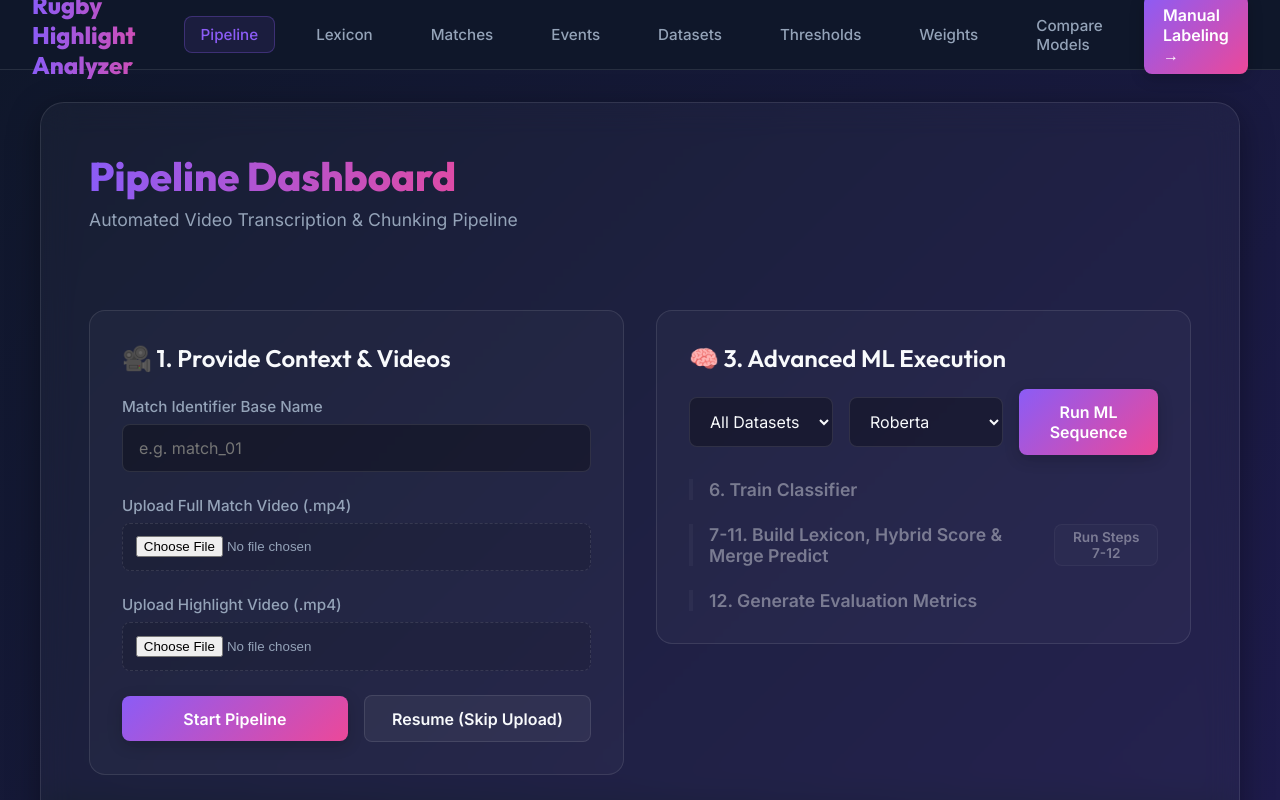
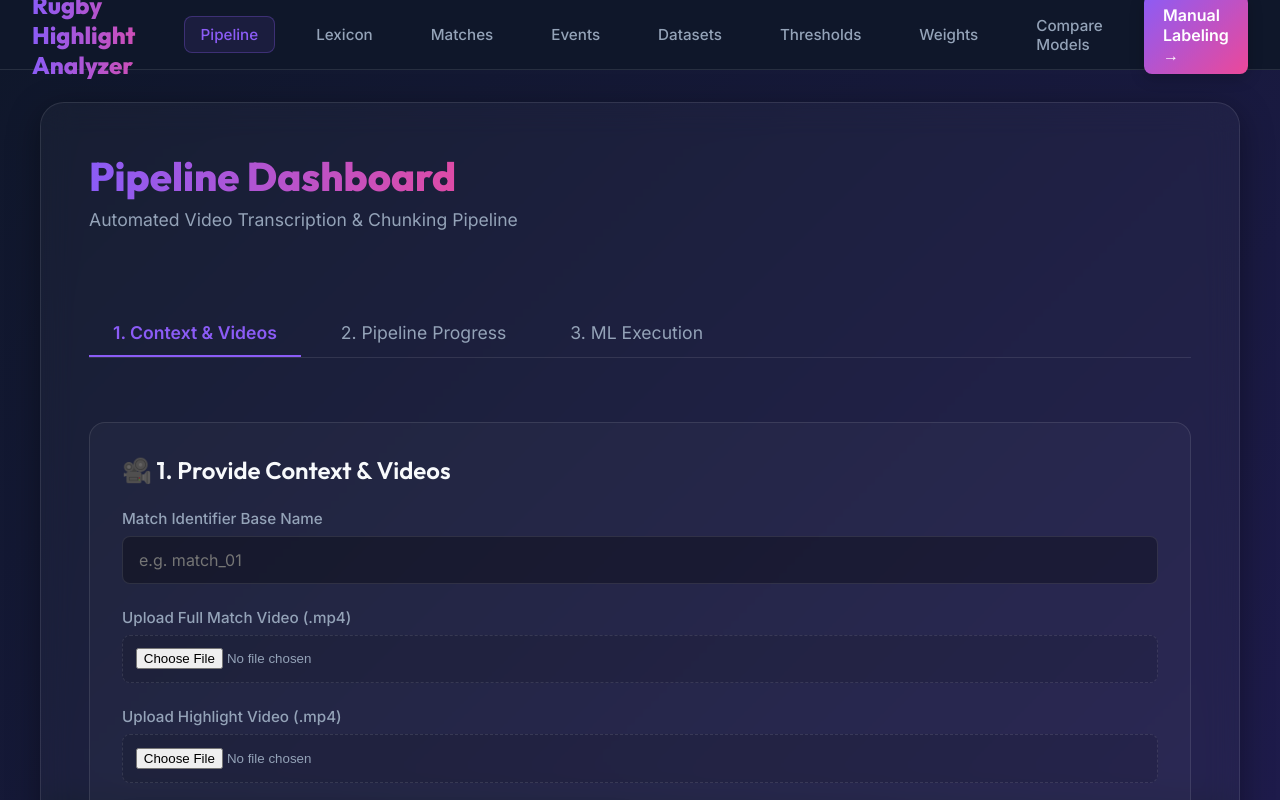
Before and after one commit to AutomateLightSolutions/piyushan-commentary-analysis, a Next.js app in the folder frontend/: page / in a window 1280 px wide. Shown: the top 800 px of the page. Built offline with nearby package versions, Linux system fonts and the light colour scheme.

Commit message:
view different datasets to select for tarin model

```diff
--- a/frontend/src/app/globals.css
+++ b/frontend/src/app/globals.css
@@ -427,3 +427,35 @@ h1, h2, h3, h4, h5, h6 {
 .text-muted { color: var(--text-muted); }
 .text-primary { color: var(--primary-color); }
 .text-secondary { color: var(--secondary-color); }
+
+/* Tabs */
+.tabs-container {
+  display: flex;
+  gap: 1rem;
+  margin-bottom: 2rem;
+  border-bottom: 1px solid var(--glass-border);
+  overflow-x: auto;
+}
+
+.tab-btn {
+  padding: 0.75rem 1.5rem;
+  background: transparent;
+  border: none;
+  border-bottom: 2px solid transparent;
+  color: var(--text-muted);
+  cursor: pointer;
+  font-size: 1.1rem;
+  font-family: 'Inter', sans-serif;
+  transition: all 0.3s ease;
+  white-space: nowrap;
+}
+
+.tab-btn:hover {
+  color: var(--text-main);
+}
+
+.tab-btn.active {
+  color: var(--primary-color);
+  border-bottom-color: var(--primary-color);
+  font-weight: 600;
+}
--- a/frontend/src/app/page.js
+++ b/frontend/src/app/page.js
@@ -1,67 +1,164 @@
 "use client";
 
-import { useState, useRef, useContext, useEffect } from "react";
+import React, { useState, useRef, useContext, useEffect } from "react";
 import Link from "next/link";
 import "./globals.css";
 import { PipelineContext } from "./PipelineContext";
 
-export default function Home() {
-  const [matchId, setMatchId] = useState("");
-  const [existingMatches, setExistingMatches] = useState([]);
-  const [fullVideo, setFullVideo] = useState(null);
-  const [highlightVideo, setHighlightVideo] = useState(null);
-
-  const {
-    steps,
-    mlSteps,
-    metricsData,
-    selectedModel,
-    setSelectedModel,
-    selectedDataset,
-    setSelectedDataset,
-    isProcessing,
-    isMlProcessing,
-    handleProcess,
-    handleResume,
-    handleMlProcess,
-    handleMlProcessSkipTrain,
-    handleStop
-  } = useContext(PipelineContext);
+function DatasetModal({ isOpen, onClose, existingMatches, selectedDataset, setSelectedDataset }) {
+  const [history, setHistory] = useState([]);
+  const [expandedMetrics, setExpandedMetrics] = useState(null);
 
   useEffect(() => {
-    fetch("/api/manage-matches")
+    if (isOpen) {
+      fetch("/api/metrics")
         .then(res => res.json())
-      .then(data => setExistingMatches(data.matchIds || []))
-      .catch(err => console.error("Failed to fetch existing matches", err));
-  }, []);
+        .then(data => setHistory(data))
+        .catch(err => console.error(err));
+    }
+  }, [isOpen]);
 
-  const logRefs = useRef({});
+  if (!isOpen) return null;
 
-  const onStartProcess = () => {
-    if (!matchId)        return alert("Please enter a Match Identifier Base Name!");
-    if (!fullVideo)      return alert("Please select the Full Match MP4!");
-    if (!highlightVideo) return alert("Please select the Highlight MP4!");
-    handleProcess(matchId, fullVideo, highlightVideo);
+  const models = [
+    { id: "roberta-base", label: "Roberta" },
+    { id: "microsoft/deberta-base", label: "DeBERTa" },
+    { id: "answerdotai/ModernBERT-base", label: "ModernBERT" },
+    { id: "bert-base-uncased", label: "BERT" },
+  ];
+
+  const datasetOptions = ["all", ...existingMatches];
+
+  const getHistoryFor = (dataset, modelId) => {
+    if (dataset === "all") return [];
+    // Find the latest evaluation round for this match_id and model_used
+    const records = history.filter(h => h.match_id === dataset && h.model_used === modelId);
+    return records.sort((a, b) => b.training_round - a.training_round || b.evaluation_round - a.evaluation_round);
   };
 
-  const onResumeProcess = () => {
-    if (!matchId) return alert("Please enter the Match Identifier Base Name that you want to resume processing for!");
-    handleResume(matchId);
+  const toggleMetrics = (dataset, modelId) => {
+    const key = `${dataset}-${modelId}`;
+    setExpandedMetrics(expandedMetrics === key ? null : key);
   };
 
-  // ── Step renderer ──────────────────────────────────────────────────────────
-  const renderStep = (step, activeColor) => {
-    const setRef = (el) => { if (el) logRefs.current[step.id] = el; };
+  return (
+    <div style={{
+      position: "fixed", top: 0, left: 0, right: 0, bottom: 0,
+      backgroundColor: "rgba(0,0,0,0.7)", display: "flex", justifyContent: "center", alignItems: "center", zIndex: 1000
+    }}>
+      <div className="glass-card" style={{ width: "90%", maxWidth: "900px", maxHeight: "90vh", overflowY: "auto", position: "relative" }}>
+        <button onClick={onClose} style={{ position: "absolute", top: "1rem", right: "1rem", background: "transparent", border: "none", color: "white", fontSize: "1.5rem", cursor: "pointer" }}>×</button>
+        <h2 className="card-title">Select Dataset</h2>
+        <p className="page-subtitle" style={{ fontSize: "0.9rem" }}>View previous trainings and evaluation metrics for each model.</p>
+
+        <div className="table-container mt-3">
+          <table className="table-modern">
+            <thead>
+              <tr>
+                <th>Dataset</th>
+                {models.map(m => <th key={m.id} style={{ textAlign: "center" }}>{m.label}</th>)}
+                <th style={{ textAlign: "right" }}>Action</th>
+              </tr>
+            </thead>
+            <tbody>
+              {datasetOptions.map(ds => (
+                <React.Fragment key={ds}>
+                  <tr>
+                    <td style={{ fontWeight: "bold" }}>{ds === "all" ? "All Datasets" : ds}</td>
+                    {models.map(m => {
+                      const records = getHistoryFor(ds, m.id);
+                      const hasTrained = records.length > 0;
+                      return (
+                        <td key={m.id} style={{ textAlign: "center" }}>
+                          {ds === "all" ? "-" : hasTrained ? (
+                            <button
+                              onClick={() => toggleMetrics(ds, m.id)}
+                              style={{ background: "transparent", border: "none", cursor: "pointer", color: "var(--primary-color)" }}
+                              title="Click to view metrics"
+                            >
+                              ✅ <small style={{ color: "#a1a1aa" }}>(v{records[0].training_round})</small>
+                            </button>
+                          ) : (
+                            <span style={{ opacity: 0.5 }}>❌</span>
+                          )}
+                        </td>
+                      );
+                    })}
+                    <td style={{ textAlign: "right" }}>
+                      <button
+                        className={`btn ${selectedDataset === ds ? "btn-primary" : "btn-secondary"}`}
+                        onClick={() => { setSelectedDataset(ds); onClose(); }}
+                        style={{ padding: "0.4rem 1rem", fontSize: "0.85rem" }}
+                      >
+                        {selectedDataset === ds ? "Selected" : "Select"}
+                      </button>
+                    </td>
+                  </tr>
+
+                  {/* Expanded Metrics Row */}
+                  {models.map(m => {
+                    const key = `${ds}-${m.id}`;
+                    if (expandedMetrics === key) {
+                      const records = getHistoryFor(ds, m.id);
+                      const latest = records[0];
+                      if (!latest) return null;
+
+                      return (
+                        <tr key={`metrics-${key}`} style={{ backgroundColor: "rgba(0,0,0,0.3)" }}>
+                          <td colSpan={6} style={{ padding: "1rem" }}>
+                            <div style={{ display: "flex", justifyContent: "space-between", alignItems: "center", marginBottom: "0.5rem" }}>
+                              <h4 style={{ margin: 0, color: "var(--primary-color)" }}>{m.label} Evaluation (Round {latest.training_round})</h4>
+                              <small style={{ color: "#a1a1aa" }}>{new Date(latest.timestamp).toLocaleString()}</small>
+                            </div>
+                            <table className="table-modern" style={{ fontSize: "0.85rem", background: "rgba(255,255,255,0.02)" }}>
+                              <thead>
+                                <tr>
+                                  <th>Approach</th>
+                                  <th>Precision</th>
+                                  <th>Recall</th>
+                                  <th>F1 Score</th>
+                                </tr>
+                              </thead>
+                              <tbody>
+                                {Object.entries(latest.metrics).map(([approach, vals]) => (
+                                  <tr key={approach}>
+                                    <td>{approach}</td>
+                                    <td>{vals.precision?.toFixed(2)}</td>
+                                    <td>{vals.recall?.toFixed(2)}</td>
+                                    <td style={{ color: "var(--success-color)", fontWeight: "bold" }}>{vals.f1?.toFixed(2)}</td>
+                                  </tr>
+                                ))}
+                              </tbody>
+                            </table>
+                          </td>
+                        </tr>
+                      );
+                    }
+                    return null;
+                  })}
+                </React.Fragment>
+              ))}
+            </tbody>
+          </table>
+        </div>
+      </div>
+    </div>
+  );
+}
+
+function StepItem({ step, activeColor, handleMlProcessSkipTrain, isProcessing, isMlProcessing }) {
+  const logRef = useRef(null);
   const hasLiveLines = step.lines && step.lines.length > 0;
   const showBox = hasLiveLines || step.log || step.status === "active";
 
   useEffect(() => {
-        const el = logRefs.current[step.id];
-        if (el) el.scrollTop = el.scrollHeight;
-    }, [step.lines, step.log, step.id]);
+      if (logRef.current) {
+          logRef.current.scrollTop = logRef.current.scrollHeight;
+      }
+  }, [step.lines, step.log]);
 
   return (
-      <div key={step.id} style={{
+    <div style={{
       opacity: step.status === "idle" ? 0.4 : 1,
       transition: "opacity 0.3s ease",
       borderLeft: `4px solid ${
@@ -95,7 +192,7 @@ export default function Home() {
 
       {/* Terminal log box */}
       {showBox && (
-          <div ref={setRef} style={{
+        <div ref={logRef} style={{
           marginTop: "0.75rem",
           background: "rgba(0,0,0,0.5)",
           padding: "1rem",
@@ -138,11 +235,71 @@ export default function Home() {
       )}
     </div>
   );
+}
+
+export default function Home() {
+  const [matchId, setMatchId] = useState("");
+  const [existingMatches, setExistingMatches] = useState([]);
+  const [fullVideo, setFullVideo] = useState(null);
+  const [highlightVideo, setHighlightVideo] = useState(null);
+  const [activeTab, setActiveTab] = useState(1);
+  const [showDatasetModal, setShowDatasetModal] = useState(false);
+
+  const {
+    steps,
+    mlSteps,
+    metricsData,
+    selectedModel,
+    setSelectedModel,
+    selectedDataset,
+    setSelectedDataset,
+    isProcessing,
+    isMlProcessing,
+    handleProcess,
+    handleResume,
+    handleMlProcess,
+    handleMlProcessSkipTrain,
+    handleStop
+  } = useContext(PipelineContext);
+
+  useEffect(() => {
+    fetch("/api/manage-matches")
+      .then(res => res.json())
+      .then(data => setExistingMatches(data.matchIds || []))
+      .catch(err => console.error("Failed to fetch existing matches", err));
+  }, []);
+
+  const onStartProcess = () => {
+    if (!matchId)        return alert("Please enter a Match Identifier Base Name!");
+    if (!fullVideo)      return alert("Please select the Full Match MP4!");
+    if (!highlightVideo) return alert("Please select the Highlight MP4!");
+    handleProcess(matchId, fullVideo, highlightVideo);
+    setActiveTab(2);
   };
+
+  const onResumeProcess = () => {
+    if (!matchId) return alert("Please enter the Match Identifier Base Name that you want to resume processing for!");
+    handleResume(matchId);
+    setActiveTab(2);
+  };
+
+  useEffect(() => {
+    const labelStep = steps.find(s => s.id === "label");
+    if (activeTab === 2 && labelStep && labelStep.status === "done" && !isProcessing) {
+      setActiveTab(3);
+    }
+  }, [steps, isProcessing, activeTab]);
 
   // ── Render ─────────────────────────────────────────────────────────────────
   return (
     <div className="app-container">
+      <DatasetModal
+        isOpen={showDatasetModal}
+        onClose={() => setShowDatasetModal(false)}
+        existingMatches={existingMatches}
+        selectedDataset={selectedDataset}
+        setSelectedDataset={setSelectedDataset}
+      />
       <div className="flex-between mb-2">
         <div>
           <h1 className="page-title">Pipeline Dashboard</h1>
@@ -159,9 +316,15 @@ export default function Home() {
         )}
       </div>
 
-      <div className="grid-2">
-        {/* ── Left Column ── */}
+      <div className="tabs-container">
+        <button className={`tab-btn ${activeTab === 1 ? 'active' : ''}`} onClick={() => setActiveTab(1)}>1. Context &amp; Videos</button>
+        <button className={`tab-btn ${activeTab === 2 ? 'active' : ''}`} onClick={() => setActiveTab(2)}>2. Pipeline Progress</button>
+        <button className={`tab-btn ${activeTab === 3 ? 'active' : ''}`} onClick={() => setActiveTab(3)}>3. ML Execution</button>
+      </div>
+
       <div style={{ display: "flex", flexDirection: "column", gap: "2rem" }}>
+        {/* ── Tab 1 ── */}
+        {activeTab === 1 && (
           <section className="glass-card">
             <h2 className="card-title">🎥 1. Provide Context &amp; Videos</h2>
             <div className="form-group">
@@ -200,40 +363,39 @@ export default function Home() {
               </button>
             </div>
           </section>
+        )}
 
+        {/* ── Tab 2 ── */}
+        {activeTab === 2 && (
           <section className="glass-card">
             <h2 className="card-title">⚙️ 2. Data Pipeline Progress</h2>
             <div style={{ display: "flex", flexDirection: "column", gap: "1.5rem" }}>
-              {steps.map(s => renderStep(s, "var(--primary-color)"))}
+              {steps.map(s => <StepItem key={s.id} step={s} activeColor="var(--primary-color)" handleMlProcessSkipTrain={handleMlProcessSkipTrain} isProcessing={isProcessing} isMlProcessing={isMlProcessing} />)}
             </div>
           </section>
-        </div>
+        )}
 
-        {/* ── Right Column ── */}
-        <div style={{ display: "flex", flexDirection: "column", gap: "2rem" }}>
+        {/* ── Tab 3 ── */}
+        {activeTab === 3 && (
+          <>
             <section className="glass-card">
-            <div className="flex-between mb-3" style={{ flexWrap: "wrap", gap: "1rem" }}>
-              <h2 className="card-title" style={{ margin: 0 }}>🧠 3. Advanced ML Execution</h2>
-              <div style={{ display: "flex", gap: "1rem", alignItems: "center" }}>
-                <select
-                  className="form-select"
-                  value={selectedDataset}
-                  onChange={(e) => setSelectedDataset(e.target.value)}
+              <div className="flex-between mb-3" style={{ flexWrap: "wrap", gap: "1rem", alignItems: "center" }}>
+                <h2 className="card-title" style={{ margin: 0, minWidth: "250px" }}>🧠 3. Advanced ML Execution</h2>
+                <div style={{ display: "flex", gap: "0.75rem", alignItems: "center", flexWrap: "wrap", flex: "1", justifyContent: "flex-end" }}>
+                  <button
+                    className="btn btn-secondary"
+                    onClick={() => setShowDatasetModal(true)}
                     disabled={isProcessing || isMlProcessing}
-                  style={{ width: "auto" }}
-                  title="Select Dataset"
+                    style={{ maxWidth: "220px", textOverflow: "ellipsis", overflow: "hidden", whiteSpace: "nowrap" }}
                   >
-                  <option value="all">All Datasets</option>
-                  {existingMatches.map(id => (
-                    <option key={id} value={id}>{id}</option>
-                  ))}
-                </select>
+                    Dataset: {selectedDataset === "all" ? "All Datasets" : selectedDataset}
+                  </button>
                   <select
                     className="form-select"
                     value={selectedModel}
                     onChange={(e) => setSelectedModel(e.target.value)}
                     disabled={isProcessing || isMlProcessing}
-                  style={{ width: "auto" }}
+                    style={{ maxWidth: "200px", textOverflow: "ellipsis", overflow: "hidden", whiteSpace: "nowrap" }}
                     title="Select Model"
                   >
                     <option value="roberta-base">Roberta</option>
@@ -241,13 +403,13 @@ export default function Home() {
                     <option value="answerdotai/ModernBERT-base">ModernBERT</option>
                     <option value="bert-base-uncased">BERT</option>
                   </select>
-                <button className="btn btn-primary" onClick={handleMlProcess} disabled={isProcessing || isMlProcessing}>
+                  <button className="btn btn-primary" onClick={handleMlProcess} disabled={isProcessing || isMlProcessing} style={{ whiteSpace: "nowrap" }}>
                     {isMlProcessing ? "Executing..." : "Run ML Sequence"}
                   </button>
                 </div>
               </div>
               <div style={{ display: "flex", flexDirection: "column", gap: "1.5rem" }}>
-              {mlSteps.map(s => renderStep(s, "var(--secondary-color)"))}
+                {mlSteps.map(s => <StepItem key={s.id} step={s} activeColor="var(--secondary-color)" handleMlProcessSkipTrain={handleMlProcessSkipTrain} isProcessing={isProcessing} isMlProcessing={isMlProcessing} />)}
               </div>
             </section>
 
@@ -280,7 +442,8 @@ export default function Home() {
                 </div>
               </section>
             )}
-        </div>
+          </>
+        )}
       </div>
     </div>
   );
```
Also changed, not shown: 2 other files (tests, documents, lock files or other folders). Lines whose indentation alone changed are shown as unchanged.
